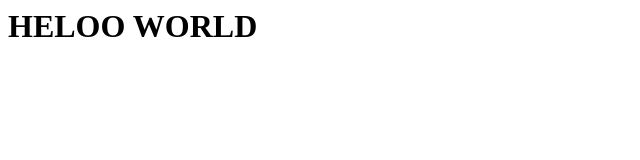
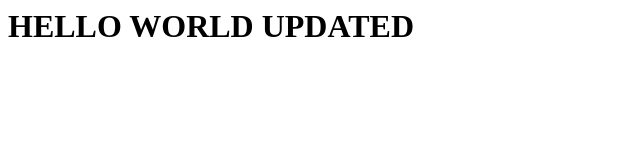
Before and after one commit to daulyk/mygit, a plain HTML site: page index.html in a window 1280 px wide. Shown: the whole page, without its empty margins (0-640 px from the left). Drawn offline with Linux system fonts and the light colour scheme.

Commit message:
updated index.html

```diff
--- a/index.html
+++ b/index.html
@@ -3,6 +3,6 @@
 <title>My Project </title>
 </head>
 <body>
-	<h1>HELOO WORLD</h1>
+	<h1>HELLO WORLD UPDATED</h1>
 </body>
 </html>
```
